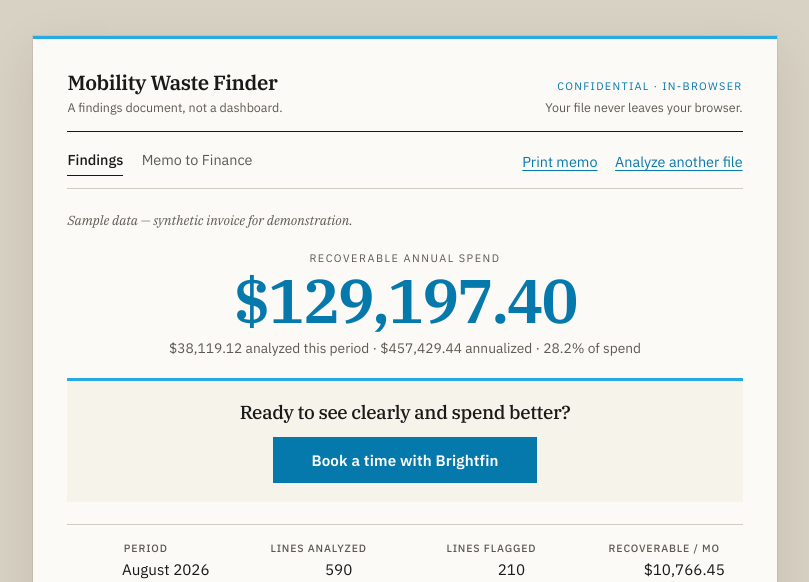
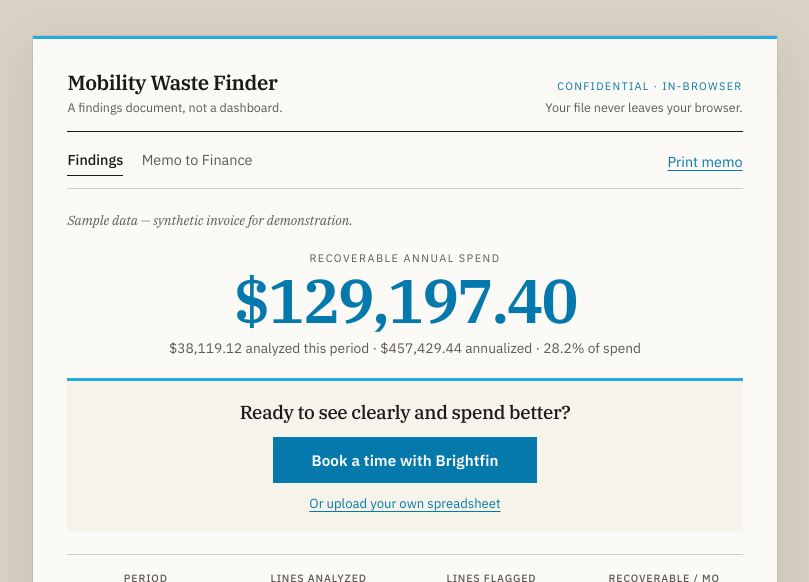
Before and after one commit to markjsaldana-stack/mobility-waste-finder, a React (Vite) app: page / in a window 1280 px wide. Both pictures are taken after a click on the button "Use the sample invoice". Shown: the top 582 px of the page, without its empty margins (235-1044 px from the left). Built offline with nearby package versions, Linux system fonts and the light colour scheme; no server answers.

Commit message:
Show spreadsheet upload only after the sample invoice
The sample findings keep a small upload-your-own link under
the HubSpot form. A real export’s only call to action is the
booking form.

Co-authored-by: mark.j.saldana <mark.j.saldana@gmail.com>

```diff
--- a/src/App.tsx
+++ b/src/App.tsx
@@ -203,16 +203,13 @@ export default function App() {
                 <button type="button" className="text-btn" onClick={() => window.print()}>
                   Print memo
                 </button>
-                <button type="button" className="text-btn" onClick={reset}>
-                  Analyze another file
-                </button>
               </div>
             </nav>
             <div className="screen-only findings-enter" hidden={screen !== "findings"}>
-              <FindingsView analysis={analysis} />
+              <FindingsView analysis={analysis} onUpload={onFile} uploadBusy={busy} />
             </div>
             <div className={screen === "memo" ? undefined : "memo-offscreen"}>
-              <MemoView analysis={analysis} />
+              <MemoView analysis={analysis} onUpload={onFile} uploadBusy={busy} />
             </div>
           </>
         ) : reviewing && incoming ? (
--- a/src/BookCta.tsx
+++ b/src/BookCta.tsx
@@ -1,13 +1,20 @@
 import { useEffect, useId, useRef, useState, type FormEvent } from "react"
 import { submitLead } from "./hubspot"
 
-export function BookCta() {
+type Props = {
+  sample?: boolean
+  onUpload?: (file: File) => void
+  uploadBusy?: boolean
+}
+
+export function BookCta({ sample = false, onUpload, uploadBusy = false }: Props) {
   const dialogRef = useRef<HTMLDialogElement>(null)
   const titleId = useId()
   const emailId = useId()
   const firstId = useId()
   const lastId = useId()
   const companyId = useId()
+  const fileId = useId()
   const [email, setEmail] = useState("")
   const [firstname, setFirstname] = useState("")
   const [lastname, setLastname] = useState("")
@@ -65,6 +72,25 @@ export function BookCta() {
       <button type="button" className="book-cta-btn" aria-haspopup="dialog" onClick={open}>
         Book a time with Brightfin
       </button>
+      {sample && onUpload ? (
+        <p className="book-cta-alt">
+          <label htmlFor={fileId} className={uploadBusy ? "text-btn is-disabled" : "text-btn"}>
+            Or upload your own spreadsheet
+          </label>
+          <input
+            id={fileId}
+            type="file"
+            accept=".csv,text/csv"
+            className="sr-only"
+            disabled={uploadBusy}
+            onChange={(e) => {
+              const file = e.target.files?.[0]
+              if (file) onUpload(file)
+              e.currentTarget.value = ""
+            }}
+          />
+        </p>
+      ) : null}
 
       <dialog
         ref={dialogRef}
--- a/src/FindingsView.tsx
+++ b/src/FindingsView.tsx
@@ -6,9 +6,11 @@ import { formatInt, formatPct, formatPeriod } from "./format"
 
 type Props = {
   analysis: Analysis
+  onUpload?: (file: File) => void
+  uploadBusy?: boolean
 }
 
-export function FindingsView({ analysis }: Props) {
+export function FindingsView({ analysis, onUpload, uploadBusy }: Props) {
   const [open, setOpen] = useState<string | null>(null)
 
   return (
@@ -25,7 +27,7 @@ export function FindingsView({ analysis }: Props) {
           {formatMoney(analysis.annualizedSpend)} annualized · {formatPct(analysis.reductionPct)} of
           spend
         </p>
-        <BookCta />
+        <BookCta sample={analysis.sample} onUpload={onUpload} uploadBusy={uploadBusy} />
         <dl className="headline-meta">
           <div>
             <dt>Period</dt>
--- a/src/MemoView.tsx
+++ b/src/MemoView.tsx
@@ -5,9 +5,11 @@ import { formatInt, formatPct, formatPeriod } from "./format"
 
 type Props = {
   analysis: Analysis
+  onUpload?: (file: File) => void
+  uploadBusy?: boolean
 }
 
-export function MemoView({ analysis }: Props) {
+export function MemoView({ analysis, onUpload, uploadBusy }: Props) {
   const period = formatPeriod(analysis.billingPeriod)
 
   return (
@@ -53,7 +55,7 @@ export function MemoView({ analysis }: Props) {
           {formatMoney(analysis.recoverableMonthly)} per month · {formatPct(analysis.reductionPct)} of
           current wireless spend
         </p>
-        <BookCta />
+        <BookCta sample={analysis.sample} onUpload={onUpload} uploadBusy={uploadBusy} />
       </section>
 
       <table className="memo-table">
--- a/src/index.css
+++ b/src/index.css
@@ -237,6 +237,20 @@ button:focus-visible,
 
 .book-cta-btn:hover {
   background: #056892;
+}
+
+.book-cta-alt {
+  margin-top: 0.7rem;
+  font-size: 0.82rem;
+}
+
+.book-cta-alt .text-btn {
+  cursor: pointer;
+}
+
+.text-btn.is-disabled {
+  opacity: 0.55;
+  pointer-events: none;
 }
 
 .book-dialog {
```
